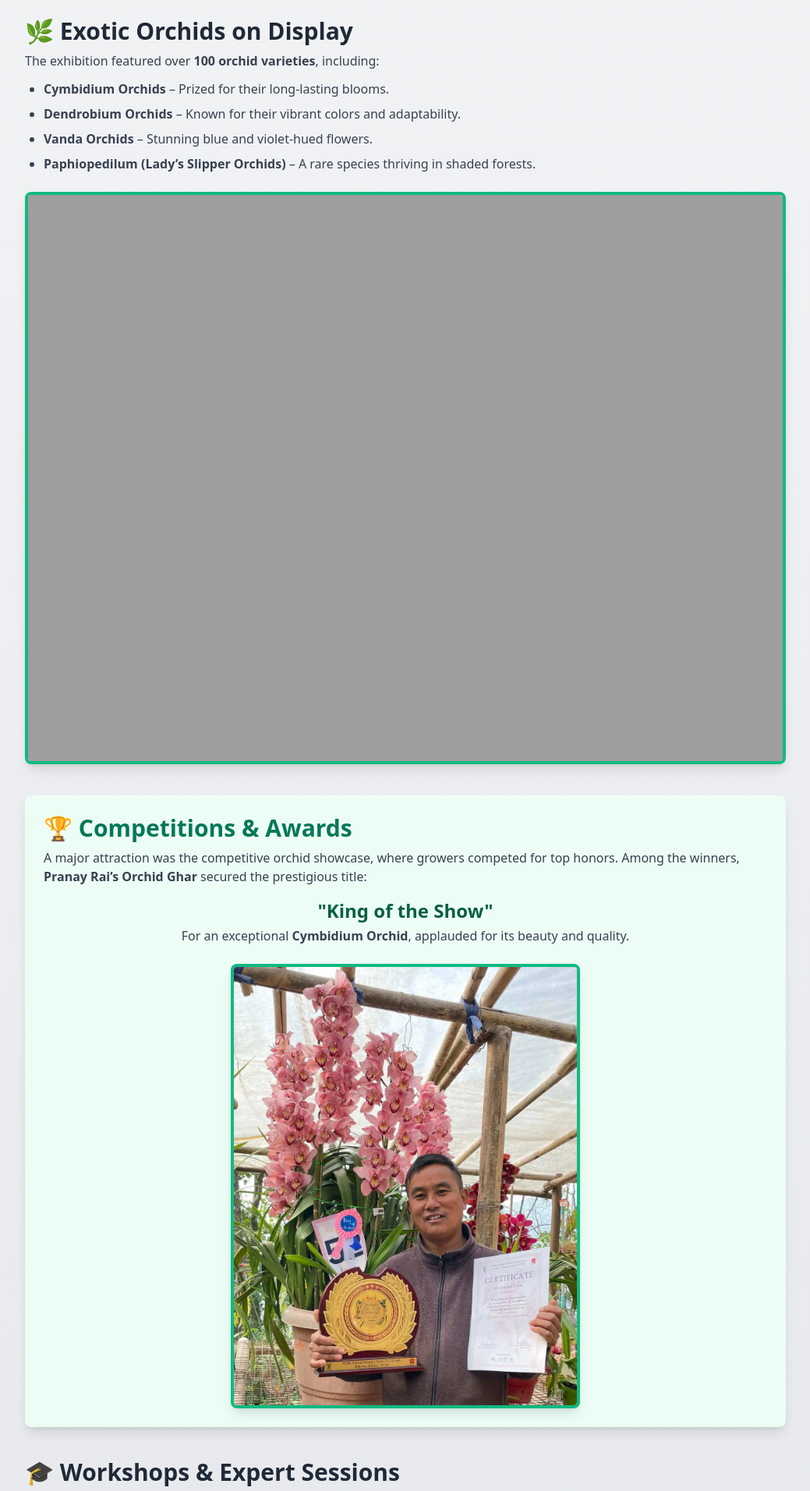
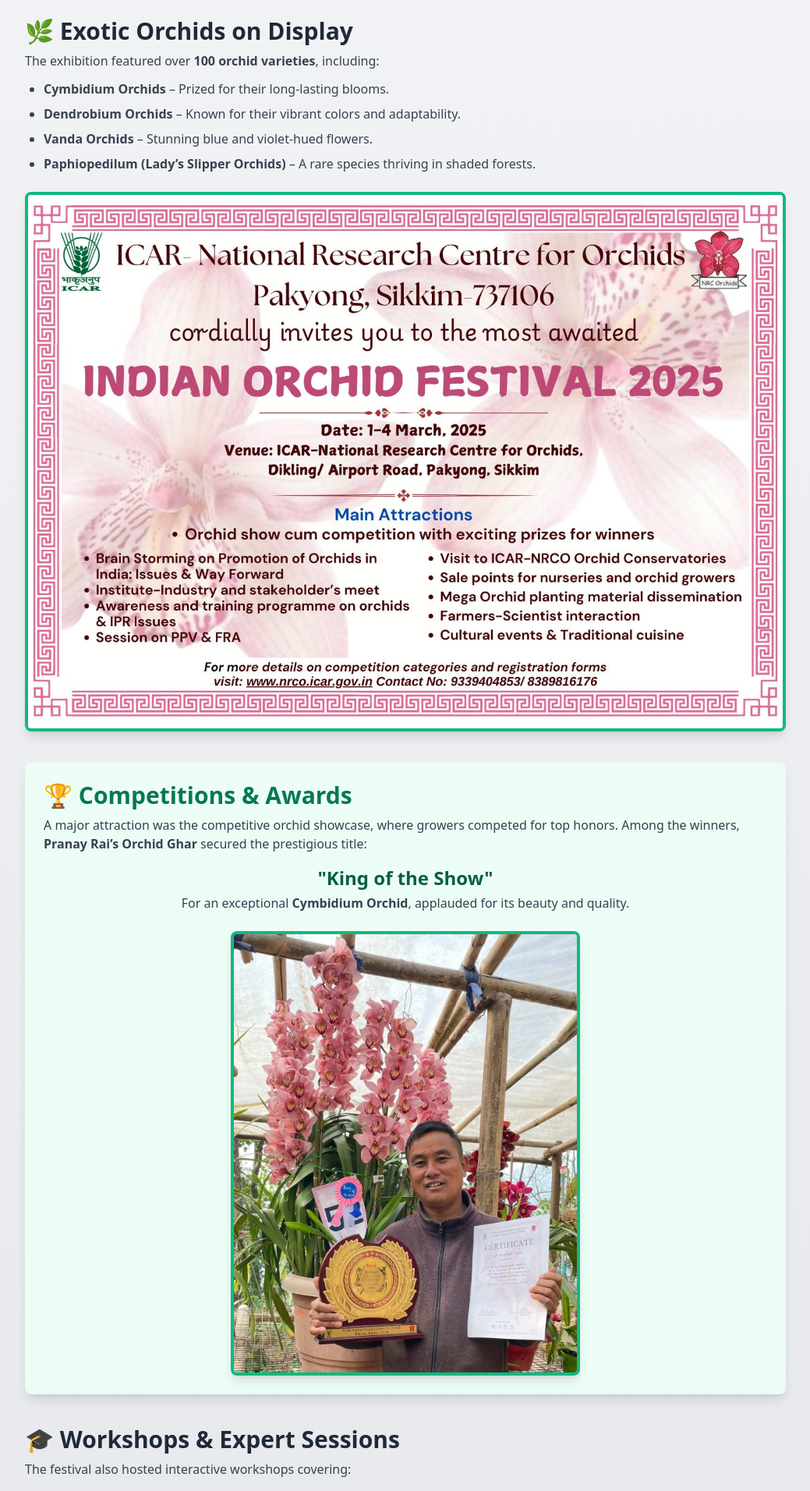
Before and after one commit to OrchidGhar/orchidghar.github.io, a Jekyll site: the page built from _posts/2025-03-04-Indian-Orchid-Festival-2025-Pakyong-Sikkim.html, in a window 1280 px wide. Shown: the part 790-2702 px from the top of the page at 78% size, without its empty margins (120-1159 px from the left). Built offline with Jekyll 4.4.1, drawn with Linux system fonts in a browser that asks for light colours; nearby versions of some CDN libraries.

Commit message:
new blog added

```diff
--- a/_posts/2025-03-04-Indian-Orchid-Festival-2025-Pakyong-Sikkim.html
+++ b/_posts/2025-03-04-Indian-Orchid-Festival-2025-Pakyong-Sikkim.html
@@ -36,8 +36,13 @@
             </ul>
 
             <div class="mt-6">
-                <img src="{{ site.baseurl }}assets/images/indian-orchid-festival.webp" alt="Indian Orchid Festival Display"
+
+              <a href="https://epaperhimalayadarpan.com/editionname/maineidition/HIMALAYADA_SIL/page/10/article/HIMALAYADA_SIL_20250319_10_1" target="_blank" rel="noopener noreferrer">
+                <img src="{{ site.baseurl }}/assets/images/indian-orchid-festival.jpg"
+                     alt="Indian Orchid Festival Display"
                      class="w-full h-auto rounded-lg shadow-lg border-4 border-green-500">
+            </a>
+
             </div>
         </div>
 
```
